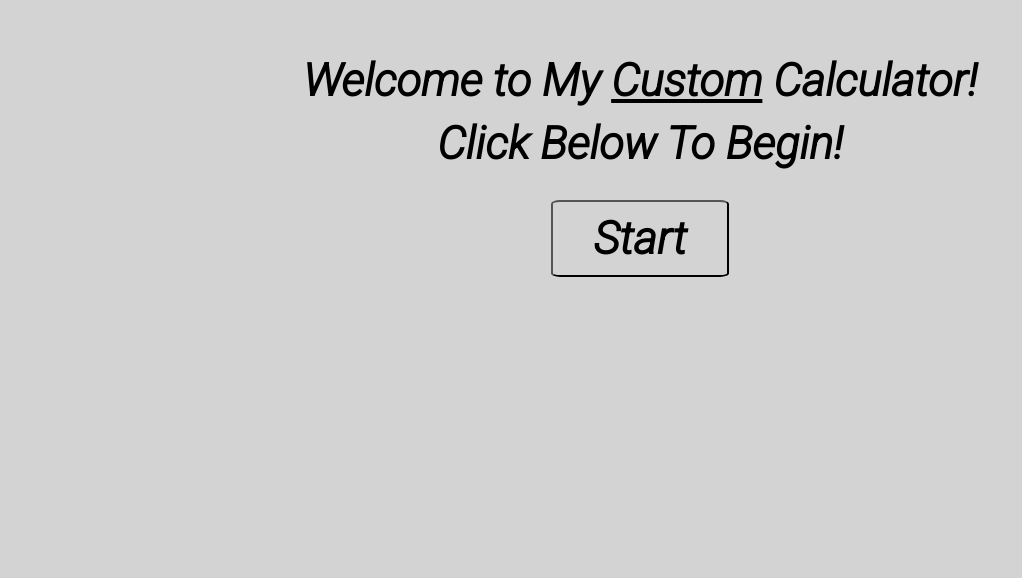
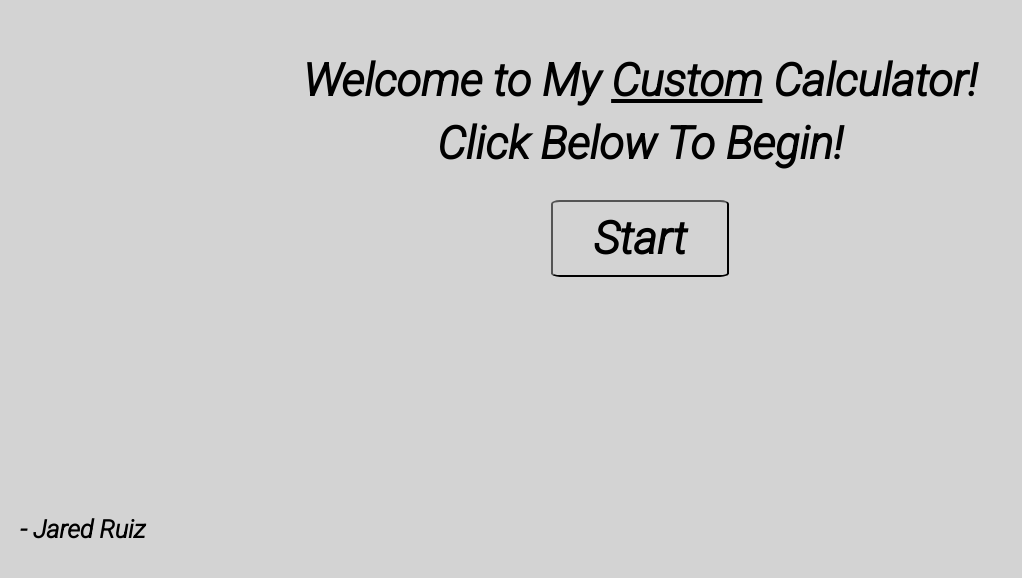
Before and after one commit to jared-ruiz/React-Calculator, a React (Create React App) app: page / in a window 1280 px wide. Shown: the part 138-716 px from the top of the page, without its empty margins (0-1022 px from the left). Built offline with nearby package versions, Linux system fonts and the light colour scheme.

Commit message:
Added a small tag for my name. May not keep it in final submission.

```diff
--- a/src/components/Home/index.js
+++ b/src/components/Home/index.js
@@ -14,6 +14,7 @@ const Home = () => {
                 <Link to='/calculator'>
                     <button id='start-button'>Start</button>
                 </Link>
+                <h3>- Jared Ruiz</h3>
             </div>
         </div>
     )
--- a/src/index.css
+++ b/src/index.css
@@ -24,6 +24,14 @@
   padding: 10px;
 }
 
+/* Name Tag (Not sure I will keep this yet.*/
+.greeting h3 {
+  font-size: 25px;
+  display: flex;
+  padding: 20px;
+  margin-top: 17%;
+}
+
 #underline-intro {
   text-decoration: underline;
 }
```
